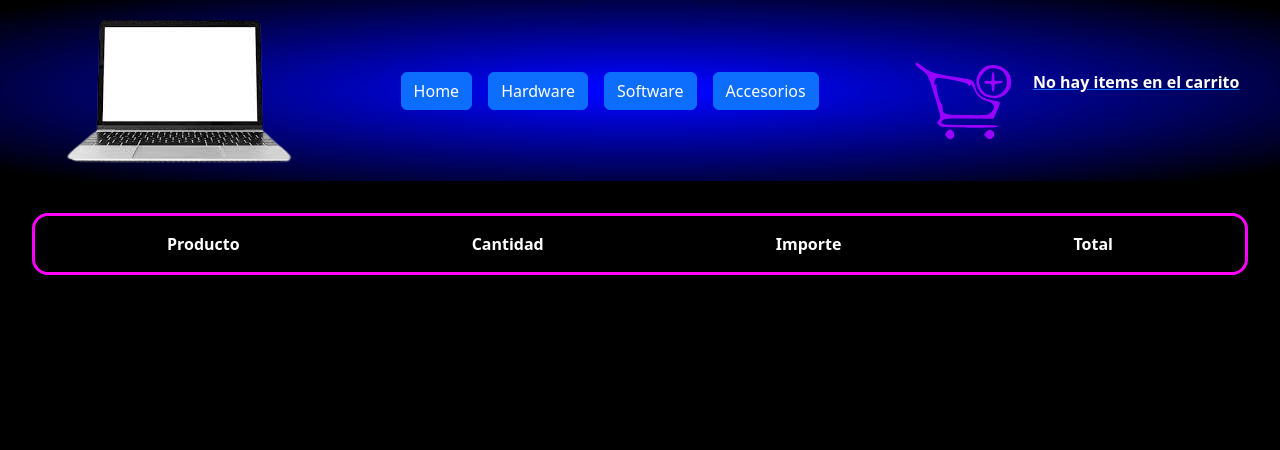
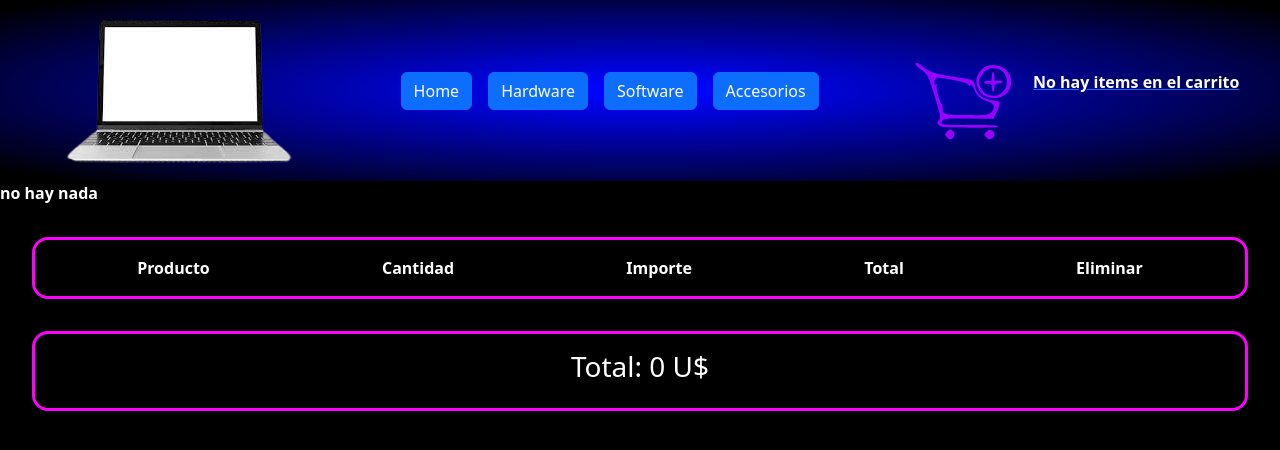
Before and after one commit to gabriel-shulman-1/GabrielShulmanReact-preEntrega, a React (Create React App) app: page /cart in a window 1280 px wide. Shown: the top 450 px of the page. Built offline with nearby package versions, Linux system fonts and the light colour scheme.

Commit message:
implementando con y sin item

```diff
--- a/src/App.css
+++ b/src/App.css
@@ -215,6 +215,10 @@ span{
   margin-bottom: 0;
 }
 
+.details h3{
+  color: white;
+}
+
 @keyframes App-logo-spin {
   from {
     transform: rotate(0deg);
--- a/src/components/Cart.jsx
+++ b/src/components/Cart.jsx
@@ -1,10 +1,45 @@
-import { createContext, useState } from "react";
+import { createContext, useContext, useState } from "react";
+import { CartContext } from "../context/CartContext";
 
 export function Cart (){
 
+    const [formValues,setFormValues] = useState(
+        {
+            name:"",
+            form:"",
+            email:""
+        })
+
+        const {removeItem, clear, item, itemsEnCarrito} = useContext(CartContext)
+
+        const total = () =>
+            item.reduce(
+                (acumulador,actualValue)=>acumulador + (actualValue.qty * actualValue.price),0
+            )
+
     return(
-        <>
-            <div className="details"><p className="textDetail">Producto</p><p className="textDetail">Cantidad</p><p className="textDetail">Importe</p><p className="textDetail">Total</p></div>
-        </>
+        <div> {itemsEnCarrito===0 ? <p>no hay nada</p>:<p>hay algo</p>}
+            <div className="details">
+                <p className="textDetail">Producto</p>
+                <p className="textDetail">Cantidad</p>
+                <p className="textDetail">Importe</p>
+                <p className="textDetail">Total</p>
+                <p className="textDetail">Eliminar</p>
+            </div>
+            <div>
+                {item.map(item => (
+                    <div key={item.id} className="details">
+                        <p className="textDetail">{item.name}</p>
+                        <p className="textDetail">{item.qty}</p>
+                        <p className="textDetail">{item.price}</p>
+                        <p className="textDetail">{item.price * item.qty}</p>
+                        <button onClick={()=>removeItem(item.id)}>Eliminar</button>
+                    </div>
+                ))}
+            </div>
+            <div className="details">
+                <h3>Total: {total()} U$</h3>
+            </div>
+        </div>
     )
 }
--- a/src/context/CartContext.jsx
+++ b/src/context/CartContext.jsx
@@ -24,15 +24,15 @@ export function CartProvider ({children}){
 
     const itemsEnCarrito = item.reduce((act,val) => act + val.qty,0)
 
-    const removeItem = id => {
-        const itemFiltered = item.filter(item => item.id =! id)
+    const removeItem = (id) => {
+        const itemFiltered = item.filter((toDelete) => toDelete.id !== id)
         setItem(itemFiltered)
     }
 
     const clear = () =>setItem([])
 
     return(
-        <CartContext.Provider value={ {addItem,itemsEnCarrito, removeItem, clear} }>
+        <CartContext.Provider value={ {addItem,itemsEnCarrito, removeItem, clear, item} }>
             {children}
         </CartContext.Provider>
     )
```
